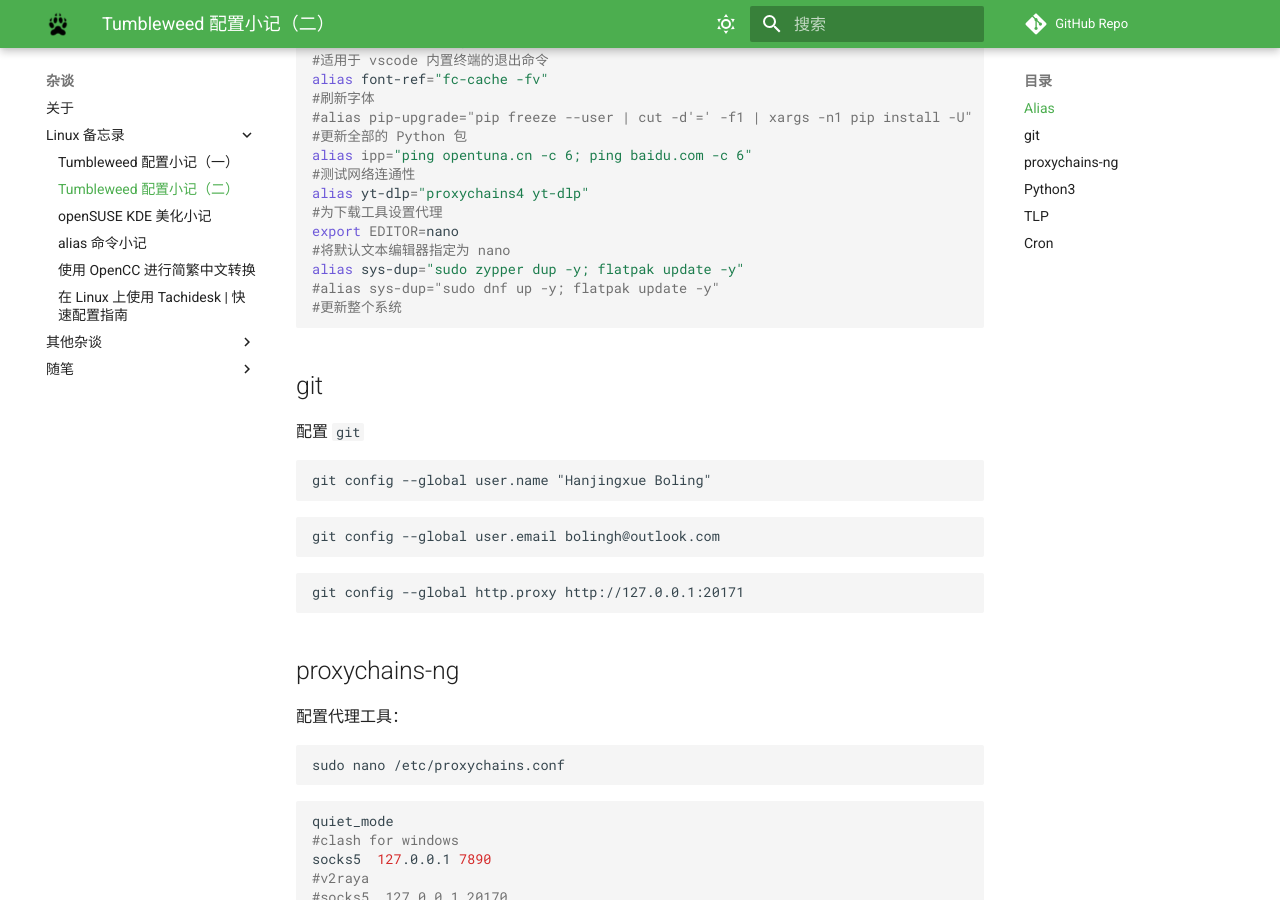
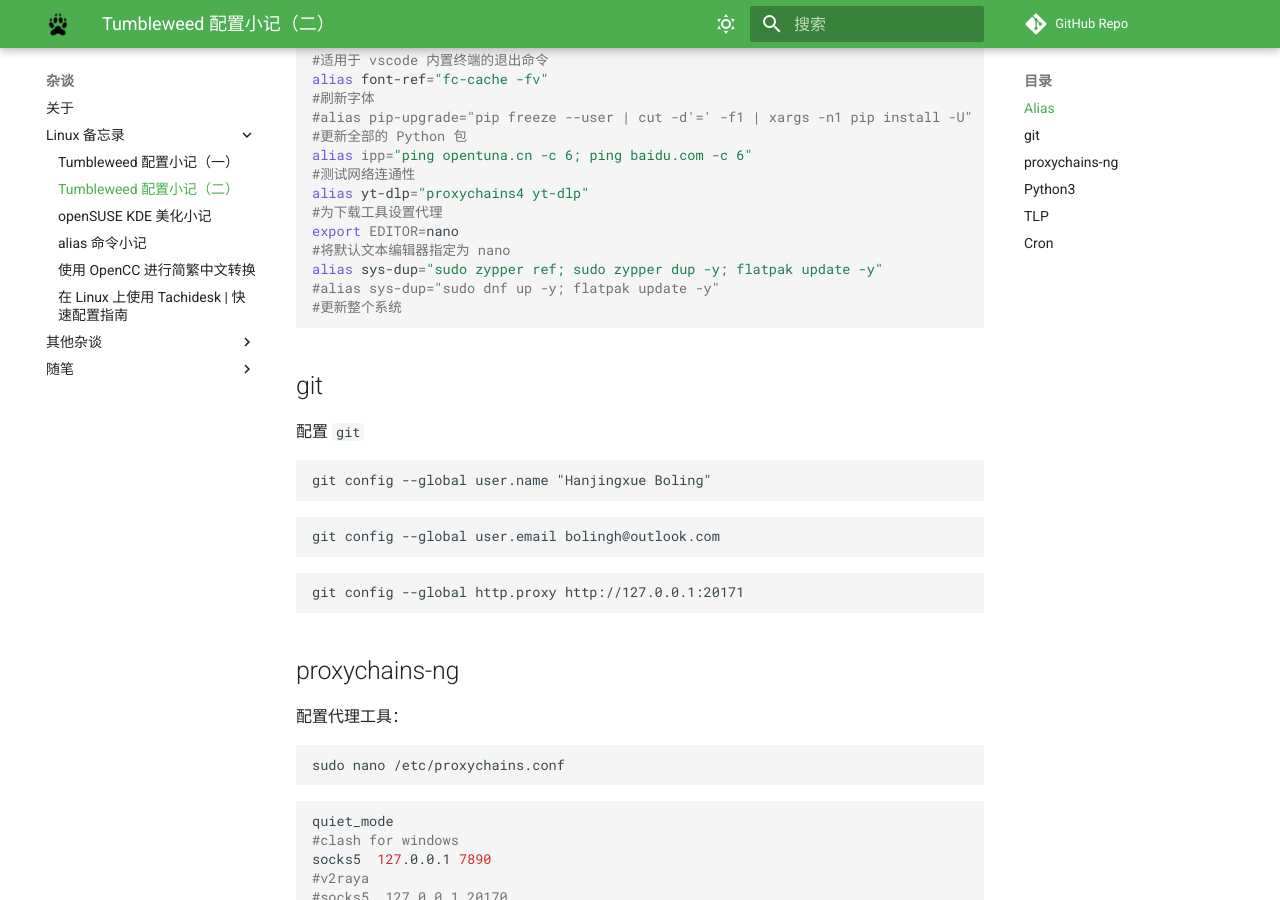
Before and after one commit to Hanjingxue-Boling/Whiteboard, an MkDocs documentation site: the page built from docs/essay/memo/other-configs.md, in a window 1280 px wide and 900 px high, scrolled down 745 px. Built offline with MkDocs 1.6.1 and Material for MkDocs 9.7.7, drawn with Linux system fonts in a browser that asks for light colours; comment, search, counter and statistics services are not loaded.

Commit message:
2022-05-26-01

````diff
--- a/docs/essay/memo/other-configs.md
+++ b/docs/essay/memo/other-configs.md
@@ -39,7 +39,7 @@ alias yt-dlp="proxychains4 yt-dlp"
 #为下载工具设置代理
 export EDITOR=nano
 #将默认文本编辑器指定为 nano
-alias sys-dup="sudo zypper dup -y; flatpak update -y"
+alias sys-dup="sudo zypper ref; sudo zypper dup -y; flatpak update -y"
 #alias sys-dup="sudo dnf up -y; flatpak update -y"
 #更新整个系统
 ```
````
